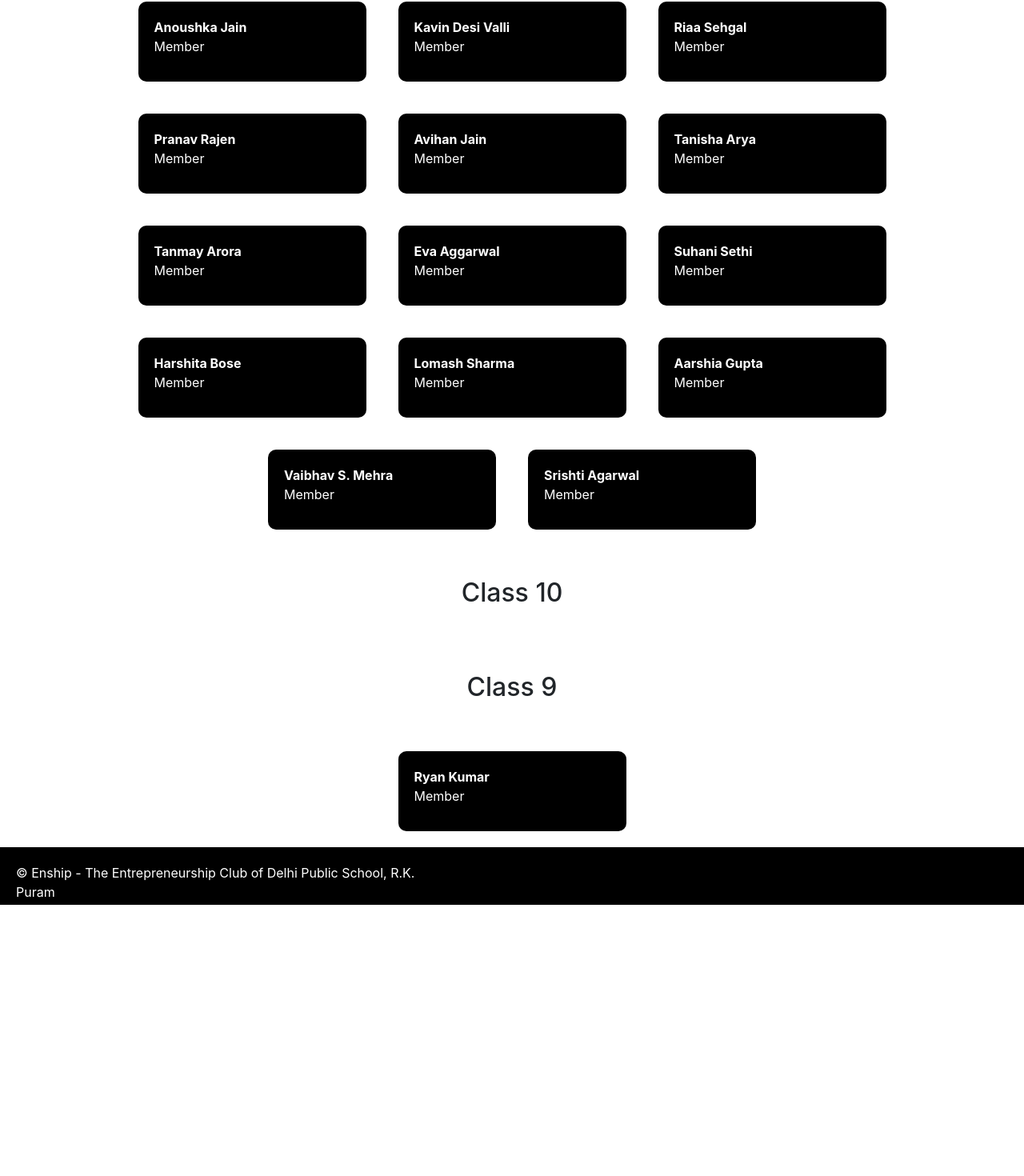
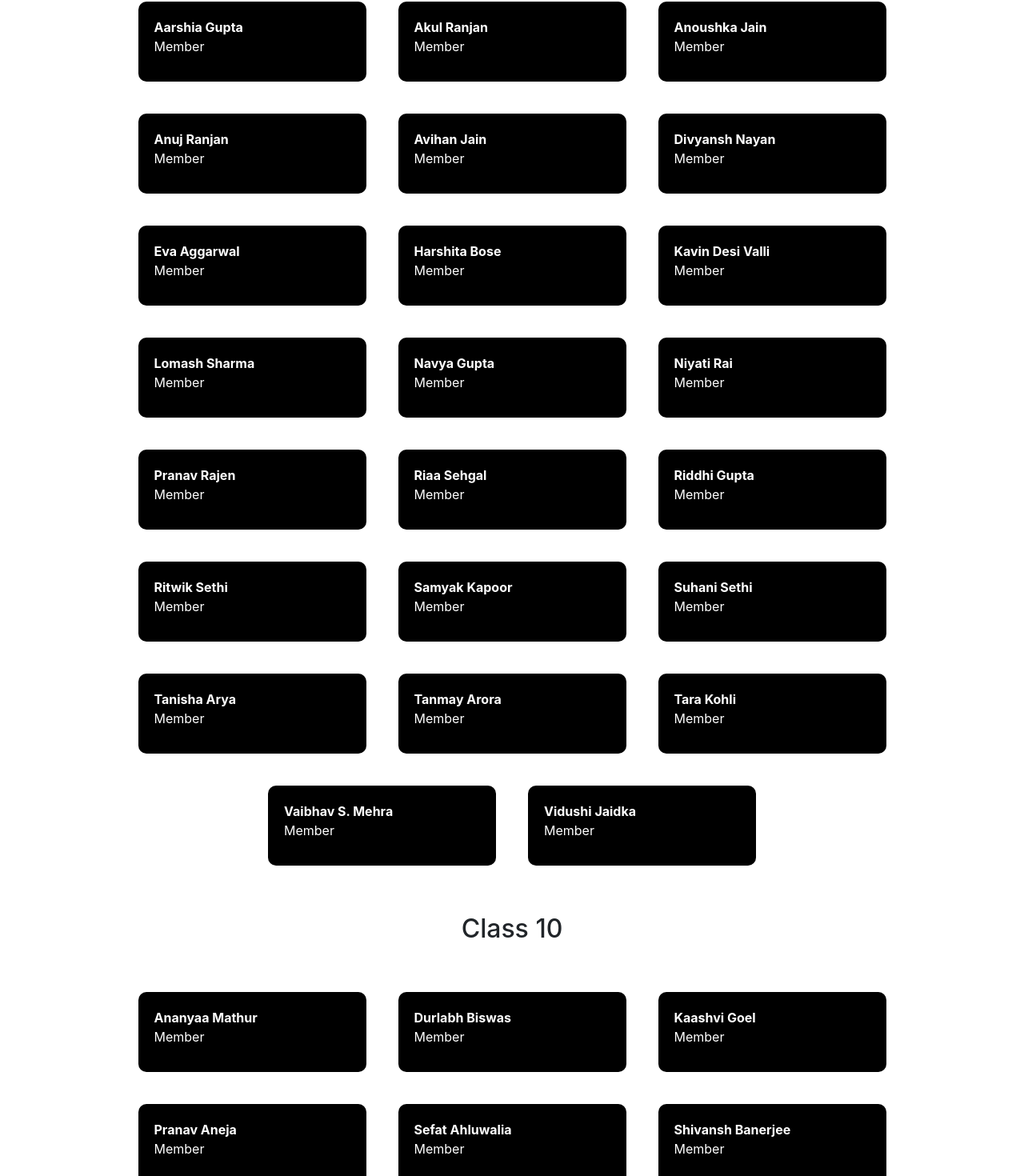
Before and after one commit to Enship-Club/enship-club.github.io, a Next.js app: page /members in a window 1280 px wide. Shown: the part 1851-3321 px from the top of the page at 80% size. Before the commit the page ends 2994 px from the top, so only its background shows below. Built offline with nearby package versions, Linux system fonts and the light colour scheme.

Commit message:
feat: Updated all members

```diff
--- a/data/members.js
+++ b/data/members.js
@@ -132,7 +132,35 @@ const members = [
     standard: "11",
     students: [
       {
+        name: "Aarshia Gupta",
+        post: "Member",
+      },
+      {
+        name: "Akul Ranjan",
+        post: "Member",
+      },
+      {
         name: "Anoushka Jain",
+        post: "Member",
+      },
+      {
+        name: "Anuj Ranjan",
+        post: "Member",
+      },
+      {
+        name: "Avihan Jain",
+        post: "Member",
+      },
+      {
+        name: "Divyansh Nayan",
+        post: "Member",
+      },
+      {
+        name: "Eva Aggarwal",
+        post: "Member",
+      },
+      {
+        name: "Harshita Bose",
         post: "Member",
       },
       {
@@ -140,7 +168,15 @@ const members = [
         post: "Member",
       },
       {
-        name: "Riaa Sehgal",
+        name: "Lomash Sharma",
+        post: "Member",
+      },
+      {
+        name: "Navya Gupta",
+        post: "Member",
+      },
+      {
+        name: "Niyati Rai",
         post: "Member",
       },
       {
@@ -148,7 +184,23 @@ const members = [
         post: "Member",
       },
       {
-        name: "Avihan Jain",
+        name: "Riaa Sehgal",
+        post: "Member",
+      },
+      {
+        name: "Riddhi Gupta",
+        post: "Member",
+      },
+      {
+        name: "Ritwik Sethi",
+        post: "Member",
+      },
+      {
+        name: "Samyak Kapoor",
+        post: "Member",
+      },
+      {
+        name: "Suhani Sethi",
         post: "Member",
       },
       {
@@ -160,23 +212,7 @@ const members = [
         post: "Member",
       },
       {
-        name: "Eva Aggarwal",
-        post: "Member",
-      },
-      {
-        name: "Suhani Sethi",
-        post: "Member",
-      },
-      {
-        name: "Harshita Bose",
-        post: "Member",
-      },
-      {
-        name: "Lomash Sharma",
-        post: "Member",
-      },
-      {
-        name: "Aarshia Gupta",
+        name: "Tara Kohli",
         post: "Member",
       },
       {
@@ -184,14 +220,43 @@ const members = [
         post: "Member",
       },
       {
-        name: "Srishti Agarwal",
+        name: "Vidushi Jaidka",
         post: "Member",
       },
     ],
   },
   {
     standard: "10",
-    students: [],
+    students: [
+      {
+        name: "Ananyaa Mathur",
+        post: "Member",
+      },
+      {
+        name: "Durlabh Biswas",
+        post: "Member",
+      },
+      {
+        name: "Kaashvi Goel",
+        post: "Member",
+      },
+      {
+        name: "Pranav Aneja",
+        post: "Member",
+      },
+      {
+        name: "Sefat Ahluwalia",
+        post: "Member",
+      },
+      {
+        name: "Shivansh Banerjee",
+        post: "Member",
+      },
+      {
+        name: "Spurti Nimbali",
+        post: "Member",
+      },
+    ],
   },
   {
     standard: "9",
```
